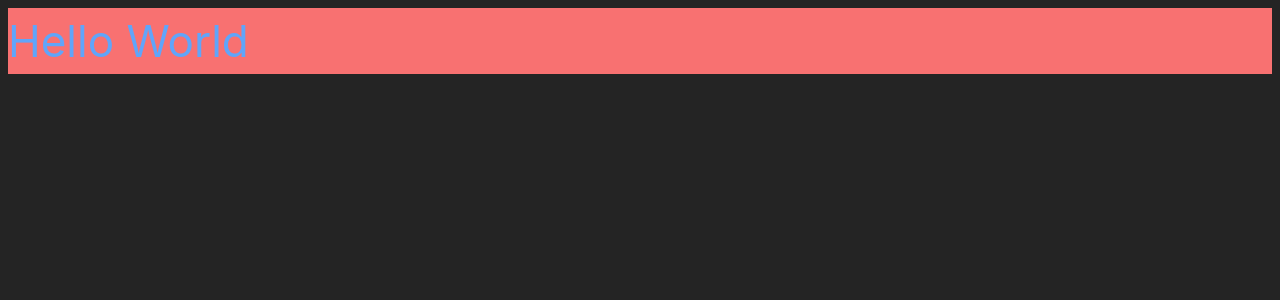
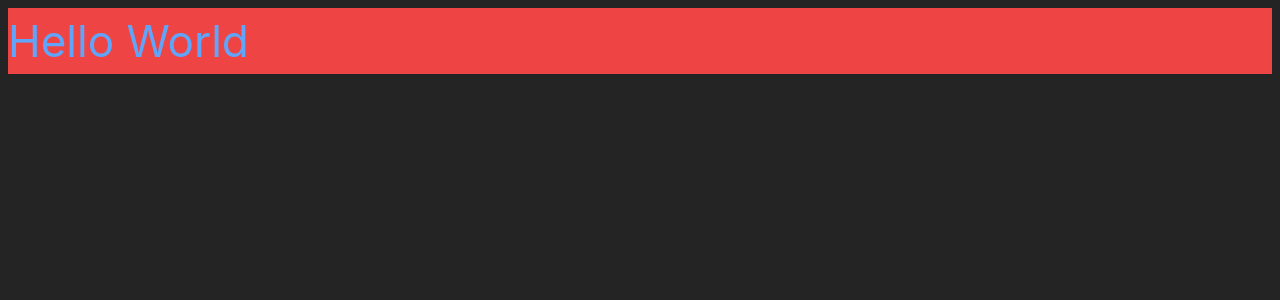
Before and after one commit to langliangliang/starter, a Vue app: page / in a window 1280 px wide. Shown: the top 300 px of the page. Built offline with nearby package versions, Linux system fonts and the light colour scheme.

Commit message:
:bug: fix: remove git-hooks

```diff
--- a/src/App.vue
+++ b/src/App.vue
@@ -6,20 +6,12 @@
     <div
       text="44px"
       color="blue"
-      bg="red"
+      bg="red-500"
     >
       Hello World
-
-
-
     </div>
   </div>
 </template>
 
 <style lang="scss" scoped>
-.test {
-  .test1 {
-    color: red;
-  }
-}
 </style>
```
Also changed, not shown: package.json (+0 -8 lines), 1 other file (tests, documents, lock files or other folders).
